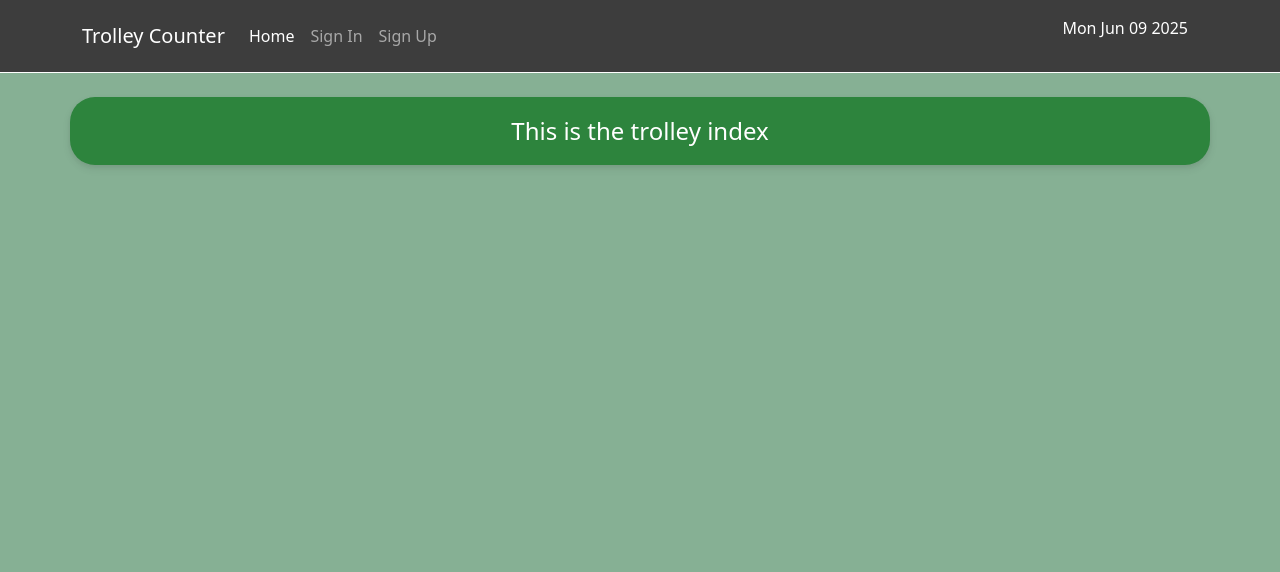
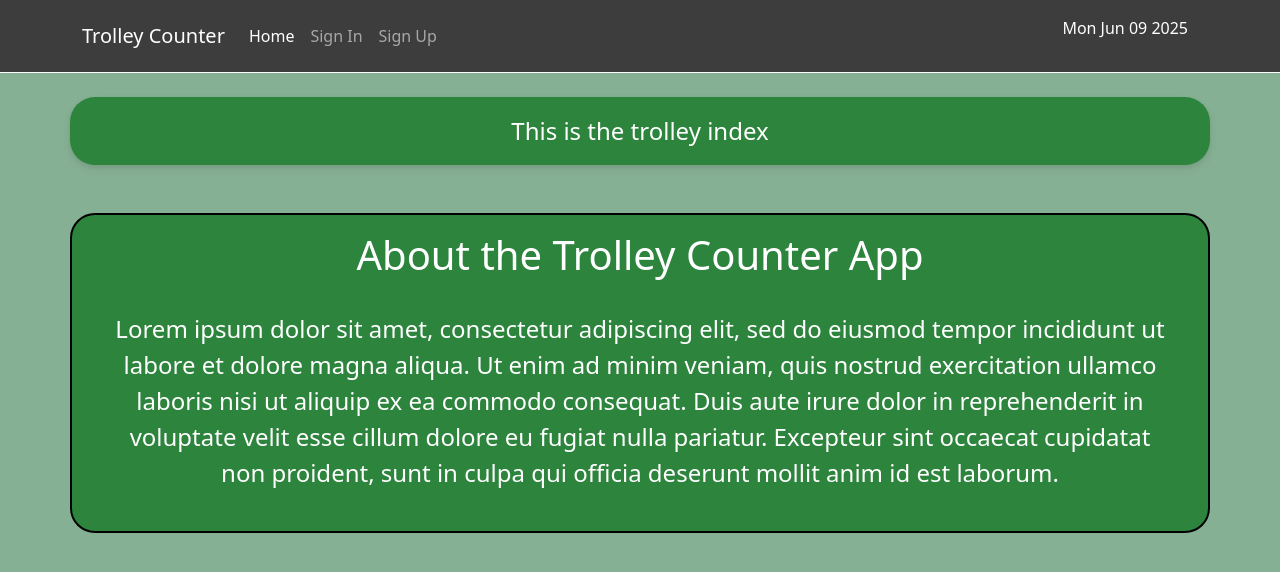
Before and after one commit to cameronjamesw/trolley-counter-frontend, a React (Create React App) app: page / in a window 1280 px wide. Shown: the top 572 px of the page. Built offline with nearby package versions, Linux system fonts and the light colour scheme.

Commit message:
added trolley info component

```diff
--- a/src/App.js
+++ b/src/App.js
@@ -6,12 +6,14 @@ import { Container } from 'react-bootstrap';
 import SignUpForm from './pages/auth/SignUpForm';
 import SignInForm from './pages/auth/SignInForm';
 import TrolleyIndex from './components/TrolleyIndex';
+import TrolleyInfo from './components/TrolleyInfo';
 
 function App() {
   return (
     <div className="App">
       < NavBar />
       <TrolleyIndex />
+      <TrolleyInfo />
       <Container>
         <Routes>
         <Route path="/sign-in/" element={<SignInForm />} />
--- /dev/null
+++ b/src/components/TrolleyInfo.js
@@ -0,0 +1,22 @@
+import React from "react";
+import { Container } from "react-bootstrap";
+import styles from "../styles/TrolleyInfo.module.css";
+
+const TrolleyInfo = () => {
+  return (
+    <Container className={`mt-5 ${styles.Main}`}>
+      <h1 className="pt-3">About the Trolley Counter App</h1>
+      <p className="p-4">
+        Lorem ipsum dolor sit amet, consectetur adipiscing elit, sed do eiusmod
+        tempor incididunt ut labore et dolore magna aliqua. Ut enim ad minim
+        veniam, quis nostrud exercitation ullamco laboris nisi ut aliquip ex ea
+        commodo consequat. Duis aute irure dolor in reprehenderit in voluptate
+        velit esse cillum dolore eu fugiat nulla pariatur. Excepteur sint
+        occaecat cupidatat non proident, sunt in culpa qui officia deserunt
+        mollit anim id est laborum.
+      </p>
+    </Container>
+  );
+};
+
+export default TrolleyInfo;
--- /dev/null
+++ b/src/styles/TrolleyInfo.module.css
@@ -0,0 +1,7 @@
+.Main {
+    background-color: #2d843d;
+    border: #000 solid 2px;
+    border-radius: 25px;
+    color: #fff;
+    font-size: 1.5rem;
+  }
```
